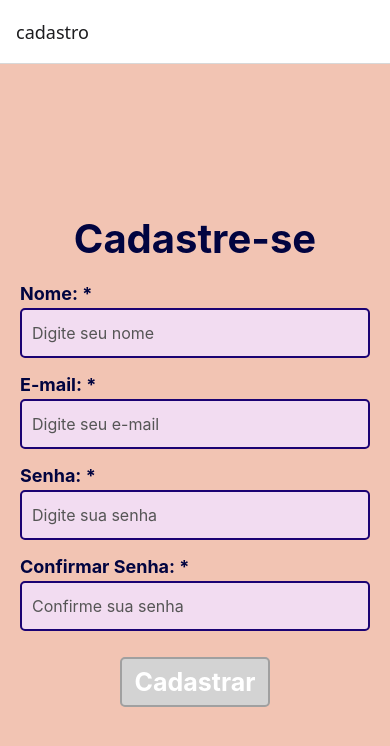
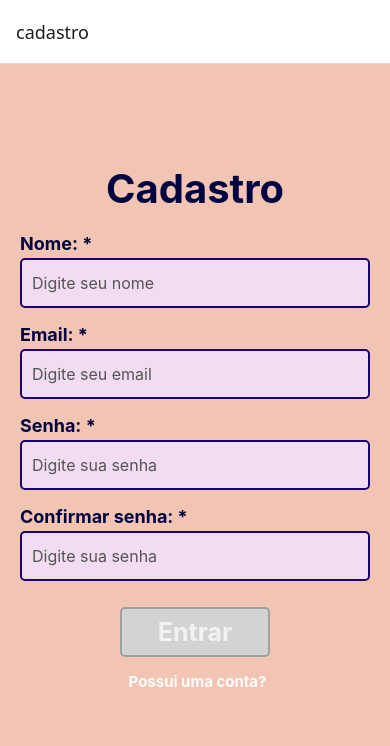
Before and after one commit to Icaleb1/gerador-senhas-mobile, a React Native app: screen /cadastro in a window 390 px wide. Shown: the top 746 px of the page. Built offline with nearby package versions, Linux system fonts and the light colour scheme.

Commit message:
Ajustado rotas entre login e cadastro; Iniciado modal para salvar senha;

```diff
--- /dev/null
+++ b/src/components/ModalSalvar.js
@@ -0,0 +1,74 @@
+import { Modal, Pressable, View, TextInput, Text, StyleSheet } from "react-native";
+
+
+
+export default function ModalSalvar({ visible, onClose, onConfirm, tag, setTag }) {
+    return (
+        <Modal
+            visible={visible}
+            transparent={true}
+            animationType="slide"
+            onRequestClose={onClose}
+        >
+            <View style={styles.centeredView}>
+                <View style={styles.modalView}>
+                    <Text style={styles.modalText} >Informe a tag:</Text>
+                    <TextInput
+                        style={styles.input}
+                        value={tag}
+                        onChangeText={setTag}
+                        placeholder="Ex: senha do e-mail"
+                    />
+                    <Pressable style={styles.button} onPress={onConfirm}>
+                        <Text>Salvar</Text>
+                    </Pressable>
+                    <Pressable style={styles.button} onPress={onClose}>
+                        <Text>Cancelar</Text>
+                    </Pressable>
+                </View>
+            </View>
+        </Modal>
+    );
+}
+
+const styles = StyleSheet.create({
+    centeredView: {
+      flex: 1,
+      justifyContent: "center",
+      alignItems: "center",
+      backgroundColor: 'rgba(0,0,0,0.5)'
+    },
+    modalView: {
+      width: "80%",
+      backgroundColor: "white",
+      borderRadius: 12,
+      padding: 20,
+      alignItems: "center",
+      elevation: 5,
+    },
+    modalText: {
+      marginBottom: 15,
+      fontSize: 18,
+      fontWeight: "bold"
+    },
+    input: {
+      width: "100%",
+      borderColor: "#ccc",
+      borderWidth: 1,
+      borderRadius: 8,
+      padding: 10,
+      marginBottom: 15
+    },
+    button: {
+      backgroundColor: "#5288F2",
+      borderRadius: 8,
+      padding: 10,
+      marginTop: 10,
+      width: "100%",
+      alignItems: "center"
+    },
+    buttonText: {
+      color: "white",
+      fontWeight: "bold"
+    }
+});
--- a/src/views/Cadastro.js
+++ b/src/views/Cadastro.js
@@ -1,4 +1,4 @@
-import React, { useEffect, useState } from "react";
+import React, { useState, useEffect } from "react";
 import { StyleSheet, Text, View, TextInput, TouchableOpacity } from 'react-native';
 
 export default function Cadastro({ navigation }) {
@@ -10,19 +10,20 @@ export default function Cadastro({ navigation }) {
   const [isValid, setIsValid] = useState(false);
 
   const validarFormulario = () => {
-    setIsValid(
-      nome.trim() &&
-      email.trim() &&
-      senha.trim() &&
-      confirmarSenha.trim()
-    );
+
+    if (nome.trim() &&
+        email.trim() &&
+        senha.trim() &&
+        confirmarSenha.trim()){
+      setIsValid(true);
+    } else {
+      setIsValid(false);
+    }
   };
-
 
   useEffect(() => {
     validarFormulario();
-  }, [nome, email, senha, confirmarSenha]);
-
+  }, [nome, email, senha, confirmarSenha ]);
 
 
   const nvgLogin = () => {
@@ -31,7 +32,7 @@ export default function Cadastro({ navigation }) {
 
   return (
     <View style={styles.container}>
-      <Text style={styles.tituloInicial}>Cadastre-se</Text>
+      <Text style={styles.tituloInicial}>Cadastro</Text>
 
       <View style={styles.formContainer}>
         <View style={styles.inputGroup}>
@@ -39,6 +40,7 @@ export default function Cadastro({ navigation }) {
           <TextInput
             style={styles.input}
             placeholder="Digite seu nome"
+            keyboardType="text"
             placeholderTextColor="#555"
             value={nome}
             onChangeText={(text) => setNome(text)}
@@ -46,10 +48,10 @@ export default function Cadastro({ navigation }) {
         </View>
 
         <View style={styles.inputGroup}>
-          <Text style={styles.label}>E-mail: *</Text>
+          <Text style={styles.label}>Email: *</Text>
           <TextInput
             style={styles.input}
-            placeholder="Digite seu e-mail"
+            placeholder="Digite seu email"
             keyboardType="email-address"
             placeholderTextColor="#555"
             value={email}
@@ -70,10 +72,10 @@ export default function Cadastro({ navigation }) {
         </View>
 
         <View style={styles.inputGroup}>
-          <Text style={styles.label}>Confirmar Senha: *</Text>
+          <Text style={styles.label}>Confirmar senha: *</Text>
           <TextInput
             style={styles.input}
-            placeholder="Confirme sua senha"
+            placeholder="Digite sua senha"
             secureTextEntry={true}
             placeholderTextColor="#555"
             value={confirmarSenha}
@@ -81,13 +83,23 @@ export default function Cadastro({ navigation }) {
           />
         </View>
 
+
         <TouchableOpacity
           style={[styles.buttonEntrar, isValid ? {} : styles.buttonDisabilitado]}
           onPress={nvgLogin}
           disabled={!isValid}
         >
-          <Text style={styles.textButton}>Cadastrar</Text>
+          <Text style={styles.textButton}>Entrar</Text>
         </TouchableOpacity>
+
+        <View style={styles.textoPossuiConta}>
+
+          <TouchableOpacity
+            style={styles.textoCadastro}
+            onPress={nvgLogin}>
+            <Text style={styles.textoRota}>Possui uma conta?</Text>
+          </TouchableOpacity>
+        </View>
       </View>
     </View>
   );
@@ -98,13 +110,14 @@ const styles = StyleSheet.create({
     flex: 1,
     backgroundColor: "#F2C4B3",
     alignItems: 'center',
-    paddingTop: 150,
+    paddingTop: 100,
   },
   tituloInicial: {
-    color: "#010440",
+    color: "white",
     fontSize: 40,
     fontWeight: 'bold',
     paddingBottom: 20,
+    color: "#010440",
   },
   formContainer: {
     width: '100%',
@@ -148,7 +161,23 @@ const styles = StyleSheet.create({
   },
   textButton: {
     fontWeight: 'bold',
-    color: "white",
+    color: "#F2F2F2",
     fontSize: 25,
   },
+  textoPossuiConta: {
+    flexDirection: 'row',
+    alignItems: 'center',
+    paddingTop: 15,
+  },
+  textoRota: {
+    fontWeight: 'bold',
+    color: "white",
+    fontSize: 15,
+  },
+  textoCadastro: {
+    fontWeight: 'bold',
+    color: "#ADD8E6",
+    fontSize: 15,
+    marginLeft: 5,
+  },
 });
--- a/src/views/Login.js
+++ b/src/views/Login.js
@@ -34,7 +34,7 @@ export default function Login({ navigation }) {
 
       <View style={styles.formContainer}>
         <View style={styles.inputGroup}>
-          <Text style={styles.label}>Email</Text>
+          <Text style={styles.label}>Email: *</Text>
           <TextInput
             style={styles.input}
             placeholder="Digite seu email"
@@ -46,7 +46,7 @@ export default function Login({ navigation }) {
         </View>
 
         <View style={styles.inputGroup}>
-          <Text style={styles.label}>Senha</Text>
+          <Text style={styles.label}>Senha: *</Text>
           <TextInput
             style={styles.input}
             placeholder="Digite sua senha"
@@ -66,8 +66,12 @@ export default function Login({ navigation }) {
         </TouchableOpacity>
 
         <View style={styles.textoPossuiConta}>
-          <Text style={styles.textoRota}>Não possui uma conta?</Text>
-          <TouchableOpacity style={styles.textoCadastro} onPress={nvgCadastro}>Cadastre-se</TouchableOpacity>
+
+          <TouchableOpacity
+            style={styles.textoCadastro}
+            onPress={nvgCadastro}>
+            <Text style={styles.textoRota}>Não possui uma conta?</Text>
+          </TouchableOpacity>
         </View>
       </View>
     </View>
@@ -79,7 +83,7 @@ const styles = StyleSheet.create({
     flex: 1,
     backgroundColor: "#F2C4B3",
     alignItems: 'center',
-    paddingTop: 150,
+    paddingTop: 100,
   },
   tituloInicial: {
     color: "white",
--- a/src/views/TelaInicial.js
+++ b/src/views/TelaInicial.js
@@ -1,11 +1,20 @@
 import { StatusBar } from 'expo-status-bar';
 import { StyleSheet, Text, View, Image, Button, TouchableOpacity, Pressable } from 'react-native';
 import logo from "../../assets/iconeSenha.png";
-import { gerarSenha } from '../service/SenhaService';
+import { gerarSenha, salvarSenha } from '../service/SenhaService';
 import { useState } from 'react';
+import ModalSalvar from '../components/ModalSalvar';
 
 export default function TelaInicial({navigation}){
+    const [modalVisible, setModalVisible] = useState(false);
+    const [tag, setTag] = useState("");
     const [senha, setSenha] = useState("gerar senha");
+
+    const salvarSenhaComTag = async () => {
+        await salvarSenha(senha, tag);
+        setTag("");
+    };
+
 
     const coletarSenha = () => {
         setSenha(gerarSenha());
@@ -15,6 +24,10 @@ export default function TelaInicial({navigation}){
         await Clipboard.setStringAsync(senha);
     };
 
+    const salvarSenha = async () => {
+        setModalVisible(true);
+    }
+
     const histórico = async () => {
         navigation.navigate("historico");
     };
@@ -22,6 +35,16 @@ export default function TelaInicial({navigation}){
 
     return (
     <View style={styles.container}>
+        <ModalSalvar
+        visible={modalVisible}
+        onClose={() => setModalVisible(false)}
+        onConfirm={() => {
+            salvarSenha(tag, senha);
+            setModalVisible(true);
+        }}
+        tag={tag}
+        setTag={setTag}
+        />
         <StatusBar style="auto" />
 
         <View style={styles.tittleview}>
@@ -46,6 +69,10 @@ export default function TelaInicial({navigation}){
             <Text style={styles.textButtonView}>Gerar</Text>
             </TouchableOpacity>
 
+            <TouchableOpacity style={styles.buttonView} onPress={() => setModalVisible(true)}>
+            <Text style={styles.textButtonView}>Salvar</Text>
+            </TouchableOpacity>
+
             <TouchableOpacity style={styles.buttonView} onPress={(copiar)}>
             <Text style={styles.textButtonView}>Copiar</Text>
             </TouchableOpacity>
@@ -64,7 +91,7 @@ const styles = StyleSheet.create({
     backgroundColor: '#F2C4B3',
     alignItems: 'center',
     justifyContent: 'center',
-    gap: 8
+    gap: 6
     },
     titulo:{
     fontSize: 36,
@@ -89,7 +116,7 @@ const styles = StyleSheet.create({
     height: "50%",
     justifyContent: "flex-start",
     alignItems: "center",
-    gap: 45,
+    gap: 25,
     },
     buttonView:{
     width: "60%",
```
